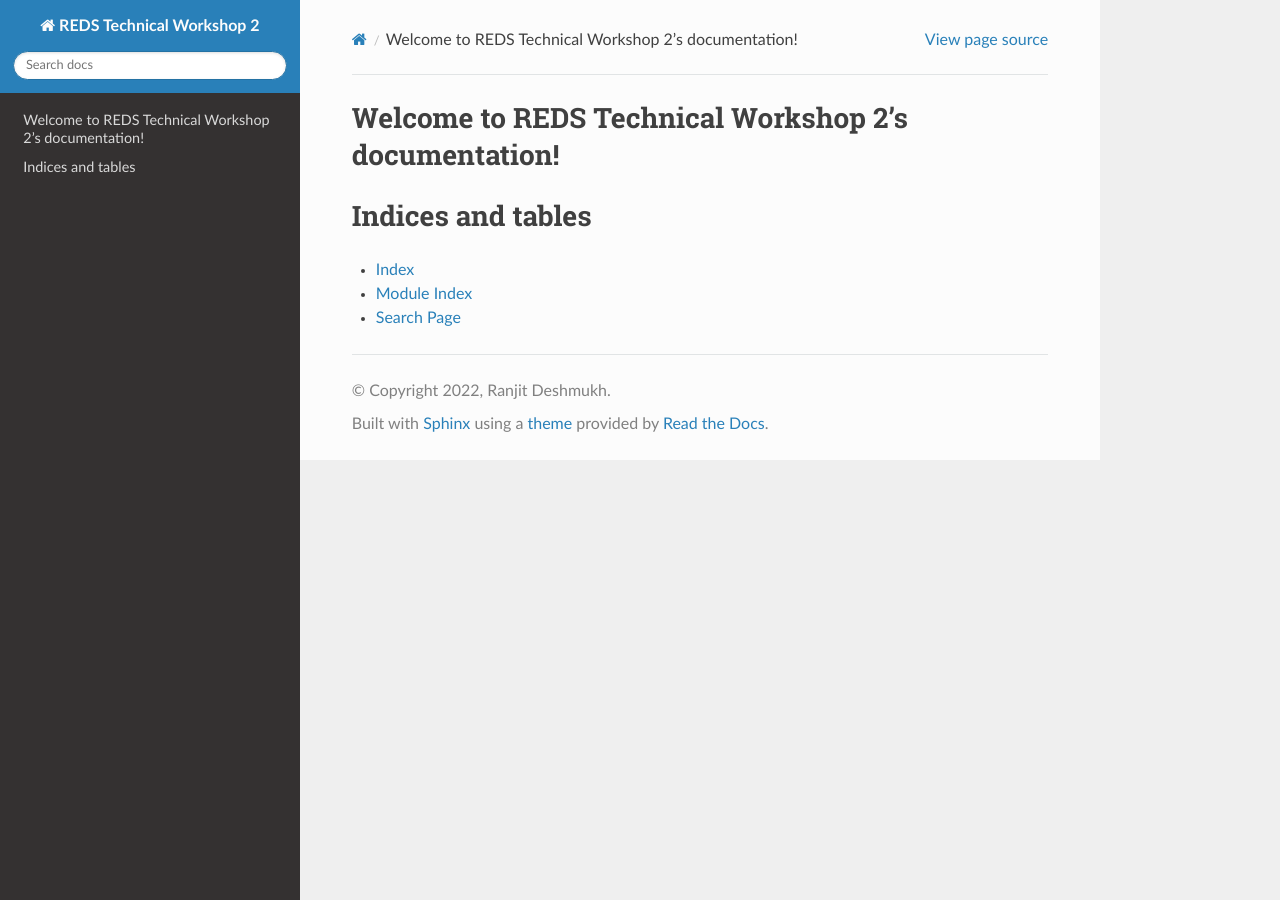
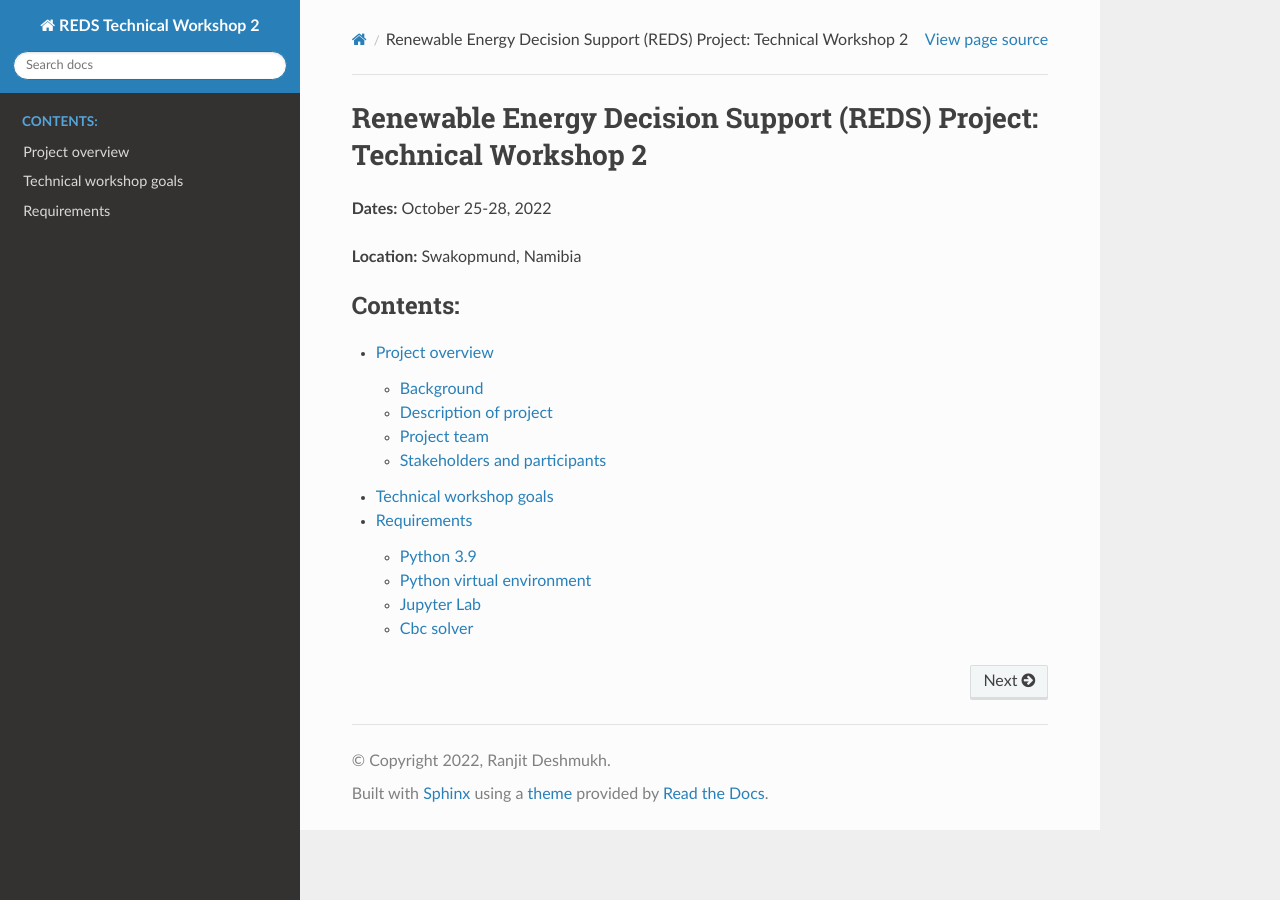
Before and after one commit to cetlab-ucsb/gridpath-technical-workshop, a Sphinx documentation site: the page built from docs/index.rst, in a window 1280 px wide. Built offline with Sphinx 7.4.7 and the Read the Docs theme 2.0.0, drawn with Linux system fonts in a browser that asks for light colours; some of the changed lines change nothing that is shown.

Commit message:
add intro and requirements

```diff
--- a/docs/index.rst
+++ b/docs/index.rst
@@ -3,18 +3,17 @@
    You can adapt this file completely to your liking, but it should at least
    contain the root `toctree` directive.
 
-Welcome to REDS Technical Workshop 2's documentation!
-=====================================================
+Renewable Energy Decision Support (REDS) Project: Technical Workshop 2
+======================================================================
+
+**Dates:** October 25-28, 2022
+
+**Location:** Swakopmund, Namibia
 
 .. toctree::
    :maxdepth: 2
    :caption: Contents:
+   :name: mastertoc
 
-
-
-Indices and tables
-==================
-
-* :ref:`genindex`
-* :ref:`modindex`
-* :ref:`search`
+   intro/index
+   requirements/index
--- /dev/null
+++ b/docs/intro/index.rst
@@ -0,0 +1,73 @@
+================
+Project overview
+================
+
+Background
+==========
+
+The SADC Centre for Renewable Energy and Energy Efficiency (SACREEE) in collaboration with the University of California Santa Barbara (UCSB), Blue Marble Analytics, the Nature Conservancy, and the University of Cape Town with funding from the Foreign, Commonwealth & Development Office (FCDO) of the Government of the United Kingdom is leading a project to develop “Renewable Energy Decision Support (REDS) Tools and Optimal Energy Pathways for Southern Africa.”
+
+SACREEE and UCSB will host a two-day technical workshop from 25-26 October 2022 to introduce the GridPath electricity system model for Southern Africa (GridPath-SAPP). This is the second technical workshop. The first one was conducted online in June 2022. The target audience for the workshop includes system planning engineers and energy analysts from System Planners, Utilities, Academia, and Research Organizations.
+
+Experience in electricity system planning is essential for participation in this workshop. Experience with the Python programming language, SQL databases, and linear optimization is desirable. Attendance at the first technical workshop is not essential.
+
+SACREEE and UCSB will then host a two-day high level workshop from 27-28 October 2022 to present the results of the Optimal Energy Pathways for Southern Africa’s Electricity System project. Several models were developed to examine the impacts of climate change and biodiversity and socio-economic constraints on the Southern African electricity system. The target audience for the workshop includes system planning engineers and energy analysts from System Planners, Utilities, Academia, and Research Organizations, as well as River Basin Organizations.
+
+
+Description of project
+======================
+
+The REDS project identifies renewable energy resources and grid integration strategies that are specific to the challenges, needs, and opportunities in Southern African countries, specifically the 12 mainland countries of the SADC region, and as coordinating member countries of the regional Southern African Power Pool (SAPP). The project has the following objectives:
+
+1. Identify developable solar photovoltaic and wind resources that reflect the SAPP country-specific technical, economic, environmental, and social constraints and opportunities using the best available country-specific datasets in a consistent site suitability and site prioritization framework that incorporates multiple decision criteria (i.e., Multi-criteria Analysis for Planning Renewable Energy (MapRE) tools)
+
+2. Understand the effects of potential renewable energy generation on future capacity investments and system operations in the SAPP region and identify strategies to effectively manage renewable generation variability using results from the site suitability and prioritization analysis (from objective 2), the best available cost assumptions, and an open source capacity expansion production cost model (i.e., GridPath)
+
+3. Understand the technical and economic impacts of greater biodiversity protection and climate change on hydropower, thermal power, and wind and solar resources, and the overall Southern African electricity system.
+
+4. Overall, increase the efficiency of planning and implementation of renewable energy projects through the design of accessible and transparent decision-support tools that support regional energy trade and allow more stakeholders to participate and provide input in power sector planning
+
+5. Renewable energy decision support tools and models
+
+
+As part of the REDS project, the team developed the GridPath model for Southern Africa, which is the focus of this workshop. GridPath is an open-source, python-based, electricity system modeling platform developed by Blue Marble Analytics and UCSB. The GridPath-SAPP model is an open-source, 12-node, multi-year, hourly resolution model with several hundred wind and solar zones, inter-regional transmission, and conventional, hydropower, and storage infrastructure. The model is modular and can be reconfigured based on user needs.
+
+GridPath modeling platform: https://github.com/blue-marble/gridpath/
+
+GridPath-SAPP model (available soon): https://zenodo.org/deposit/6662142
+
+MapRE wind and solar resource data: https://mapre.es.ucsb.edu/project/southern-africa-zones/
+
+Project team
+============
+
+* Southern African Development Community (SADC) Centre for Renewable Energy and Energy Efficiency (SACREEE): Kudakwashe Ndhlukula and Eugenia Masvikeni
+
+* University of California at Santa Barbara: Prof. Ranjit Deshmukh, Prof. Grace Wu, Dr. AFM Kamal Chowdhury, Anagha Uppal, Dr. Measrainsey Meng
+
+* University of Cape Town: Dr. Piotr Wolski
+
+* Blue Marble Analytics: Dr. Ana Mileva
+
+Stakeholders and participants
+=============================
+
+* System Planners, Utilities, Academia, and Research Organizations focusing on Southern Africa and background in electricity system planning.
+
+========================
+Technical workshop goals
+========================
+
+* Ensure stakeholder participants understand the REDS project objectives, deliverables, and timeline
+
+* Demonstrate the renewable energy decision-support tools including GridPath and MapRE
+
+* Familiarize participants with modeling workflow for planning electricity systems with high renewable energy shares
+
+* Share GridPath model technical details and features
+
+* Install GridPath and run test models and scenarios on participant machines
+
+* Run GridPath-SAPP model, make  modifications, and run new scenarios
+
+* Solicit feedback from workshop participants to improve model
--- /dev/null
+++ b/docs/requirements/index.rst
@@ -0,0 +1,113 @@
+============
+Requirements
+============
+
+Python 3.9
+==========
+
+GridPath is tested in Python 3.8, 3.9, and 3.10. For the purposes of this workshop, we will be using Python 3.9. Please download Python 3.9 here: https://www.python.org/downloads/release/python-3913/
+
+Use the Windows Installer (64-bit).
+
+Please select Add Python 3.9 to PATH at the bottom when you first launch the installer.
+
+When setup is successful, open a new Command Prompt window and type ``python``.
+
+You should see something like this:
+
+.. code::
+
+    Python 3.9.13 (tags/v3.9.13:6de2ca5, May 17 2022, 16:36:42) [MSC v.1929 64 bit (AMD64)] on win32
+    Type "help", "copyright", "credits" or "license" for more information.
+
+
+If not, you still need to add Python to your system variables.
+
+Search for ‘environment variables’ and click ‘Edit the system environment variables’. (Make sure to select “system environment variables” and not “environment variables for your account”. For the latter choice, the system environment variables’ edit buttons will be grayed out.) Under ‘User variables’ at the top (the ‘System variables’ are at the bottom), double click on Path. The top two variables should be the recently installed Python 3.9.
+
+For me they are as follows:
+
+.. code::
+
+    C:\Users\bluemarble\AppData\Local\Programs\Python\Python39\Scripts\
+    C:\Users\bluemarble\AppData\Local\Programs\Python\Python39\
+
+Now copy those variables and add them to the Path under ‘System variables’. Click on the System variables Path, click New, then add the two directories above individually. Make sure to move them to the top (before all other paths) with the buttons on the right.
+
+Open a new CMD window and type ``python``. You should see this:
+
+.. code::
+
+    Python 3.9.13 (tags/v3.9.13:6de2ca5, May 17 2022, 16:36:42) [MSC v.1929 64 bit (AMD64)] on win32
+    Type "help", "copyright", "credits" or "license" for more information.
+
+
+To exit the python console, type ``quit()``.
+
+Python virtual environment
+==========================
+
+Once you have installed Python 3.9, you can create the virtual environment for GridPath by running from CMD:
+
+.. code::
+
+    python -m venv PATH\TO\PYTHON\ENV
+
+E.g.
+
+.. code::
+
+    python -m venv C:\Users\bluemarble\gridpath_sa_workshop_env
+
+This will create the virtual environment in the ``PATH\TO\PYTHON\ENV`` directory. Please remember this directory. On Windows, you can activate the virtual environment by running the appropriate activation script from inside the “Scripts” directory of the virtual environment directory. From cmd.exe:
+
+.. code::
+
+    \PATH\TO\PYTHON\ENV\Scripts\activate.bat
+
+E.g.
+
+.. code::
+
+    C:\Users\bluemarble\gridpath_sa_workshop_env\Scripts\activate.bat
+
+If you see the environment name in parenthesis before your current directory, this step has been successful.
+
+Jupyter Lab
+===========
+
+Install JupyterLab with ``pip`` by running the following line in your terminal:
+
+.. code::
+
+    pip install jupyterlab
+
+Note: If you install JupyterLab with conda or mamba, we recommend using the `conda-forge channel`_.
+
+Once installed, launch JupyterLab with:
+
+.. code::
+
+    jupyter-lab
+
+This will open Jupyter Lab in the current folder/working directory of your terminal. A browser window should open if run successfully.
+
+
+Cbc solver
+==========
+
+On Windows, you can also download the Cbc executable from the `AMPL website`_, specifically here for `64-bit Windows`_.
+
+GridPath allows you to specify the location of the solver executable; to get it to be recognized, automatically, you can also add the folder path to your PATH system environment variables (see instructions for Python above; `general instructions for Windows`_).
+
+Make sure to close all windows of the system environment variables.
+Type ``cbc`` in CMD and the cbc solver should execute with a “Coin” prompt.
+If the cbc solver is not recognized at the CMD command prompt, restart CMD and try typing ``cbc`` again.
+Windows should be able to find the cbc executable as long as its folder is in the system environment path.
+
+
+.. _`conda-forge channel`: https://conda-forge.org/
+.. _`AMPL website`: https://ampl.com/products/solvers/open-source/#cbc
+.. _`64-bit Windows`: https://ampl.com/dl/open/cbc/cbc-win64.zip
+.. _`general instructions for Windows`: https://www.java.com/en/download/help/path.xml
+.. _`Read the Docs Sphinx theme`: https://github.com/readthedocs/sphinx_rtd_theme
```
